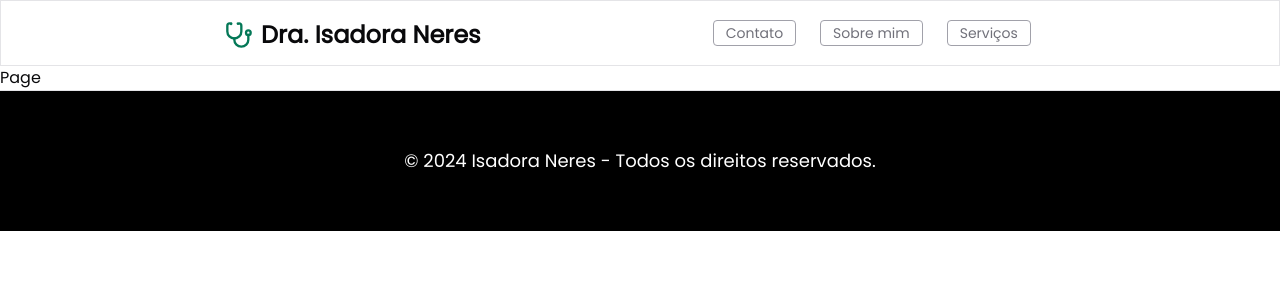
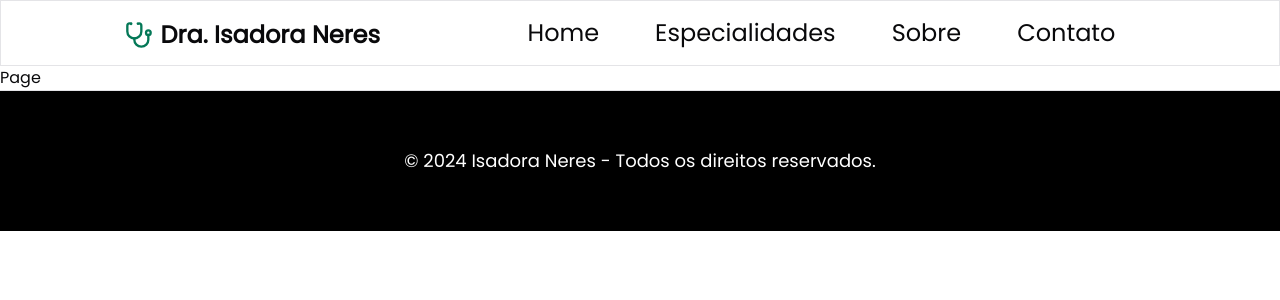
Before and after one commit to Cleverton-Rocha/isadora-fisio, a Next.js app: page / in a window 1280 px wide. Shown: the top 300 px of the page. Built offline with nearby package versions, Linux system fonts and the light colour scheme.

Commit message:
:sparkles: feat: Add main-nav routes

```diff
--- a/components/main-nav.tsx
+++ b/components/main-nav.tsx
@@ -2,33 +2,35 @@
 
 import { cn } from '@/lib/utils';
 import Link from 'next/link';
-import { useParams, usePathname } from 'next/navigation';
+
 
 const MainNav = ({
   className,
   ...props
 }: React.HtmlHTMLAttributes<HTMLElement>) => {
 
-
-
   const routes = [
     {
-      href: '/#contato',
-      label: 'Contato',
+      href: '#home',
+      label: 'Home',
     },
     {
-      href: '/#sobre-mim',
-      label: 'Sobre mim',
+      href: '#especialidades',
+      label: 'Especialidades',
     },
     {
-      href: '/#servicos',
-      label: 'Serviços',
+      href: '#sobre',
+      label: 'Sobre',
+    },
+    {
+      href: '#contato',
+      label: 'Contato',
     },
   ];
 
   return (
     <nav
-      className={cn('flex items-center space-x-4 lg:space-x-6', className)}
+      className={cn('flex items-center space-x-1 lg:space-x-6 md:bg-white md:rounded-none bg-gray-100 rounded-full', className)}
     >
       {routes.map((route) => (
         <Link
@@ -36,7 +38,7 @@ const MainNav = ({
           href={route.href}
           className={
             cn(
-              'text-xs md:text-sm mt-2 md:mt-0 border border-zinc-400 rounded px-3 py-0.5 font-medium transition-colors hover:text-primary text-muted-foreground',
+              'text-xs md:text-2xl md:mt-0 subpixel-antialiased font-medium spacing transition duration-300 ease-in-out text-lightDark hover:bg-black hover:text-white p-4 rounded-full',
             )}
         >
           {route.label}
```
